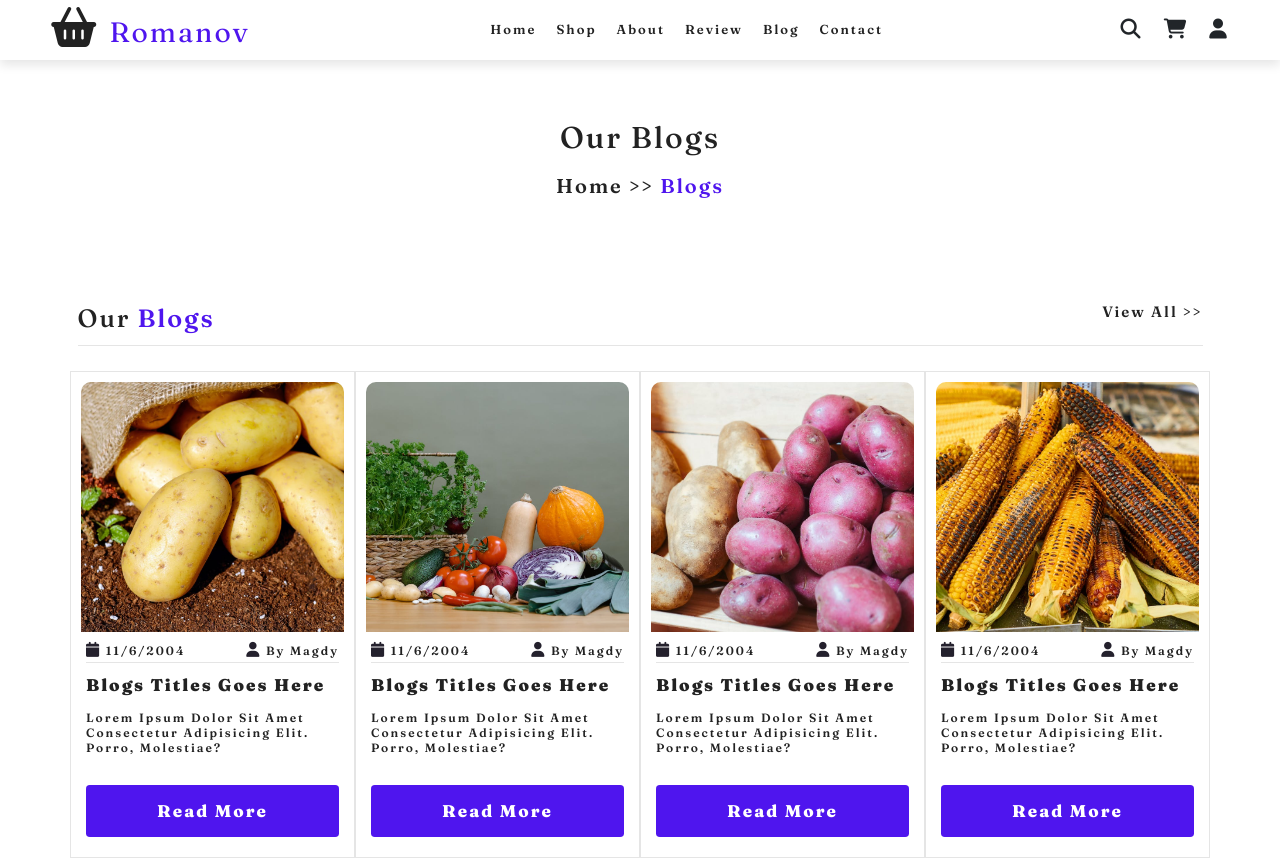
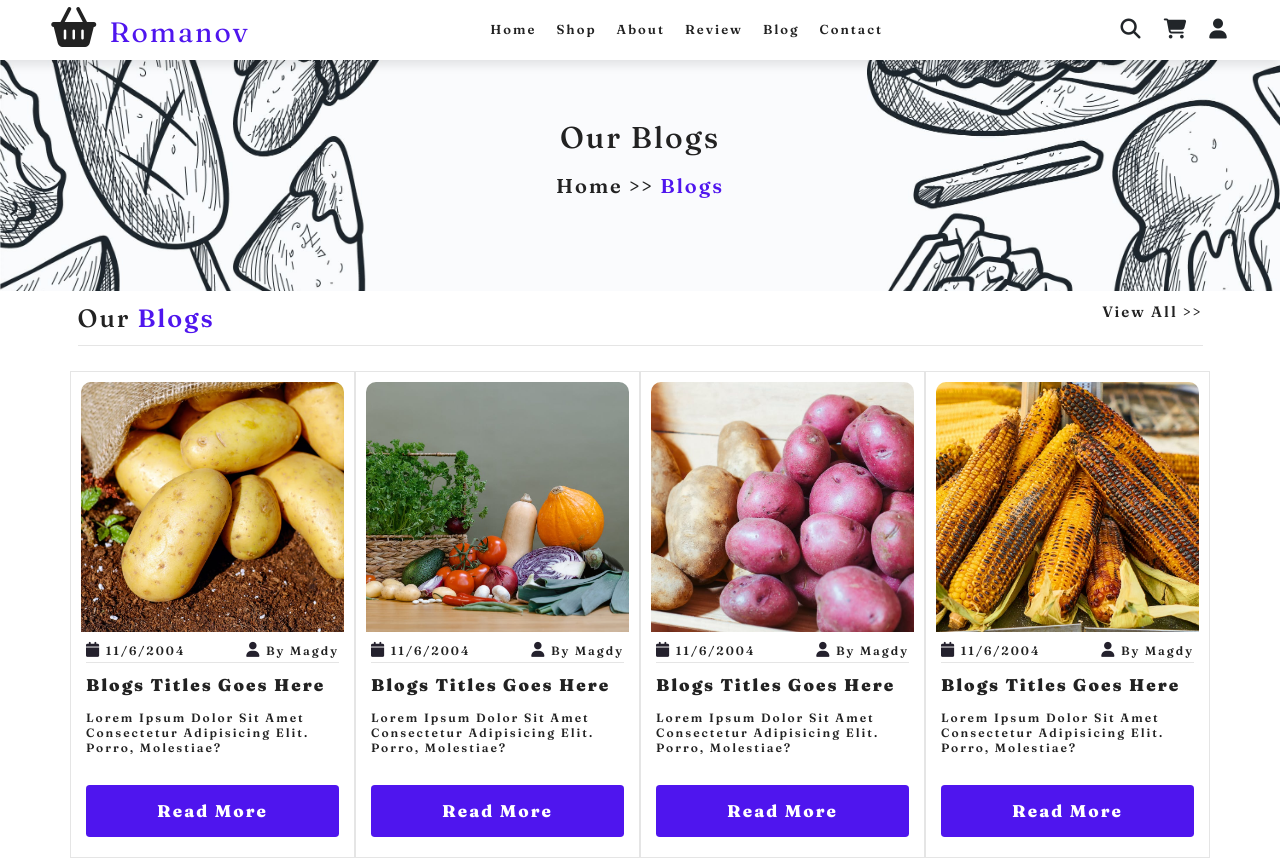
Before and after one commit to magdy-jacob/Romanov-store, a plain HTML site: page html/blog.html in a window 1280 px wide. Shown: the top 861 px of the page. Drawn offline with nearby package versions, Linux system fonts and the light colour scheme; the site is published under a folder, as on GitHub Pages, so addresses that start at the root find nothing.

Commit message:
Add files via upload

```diff
--- a/css/style.scss
+++ b/css/style.scss
@@ -46,7 +46,7 @@ html{
 }
 
 .heading{
-    background: url(/image/header-background.jpg);
+    background-image: url("../image/header-background.jpg");
     background-size: cover;
     background-position: center;
     background-repeat: no-repeat;
```
Also changed, not shown: css/style.css, css/style.min.css, 2 other files.
